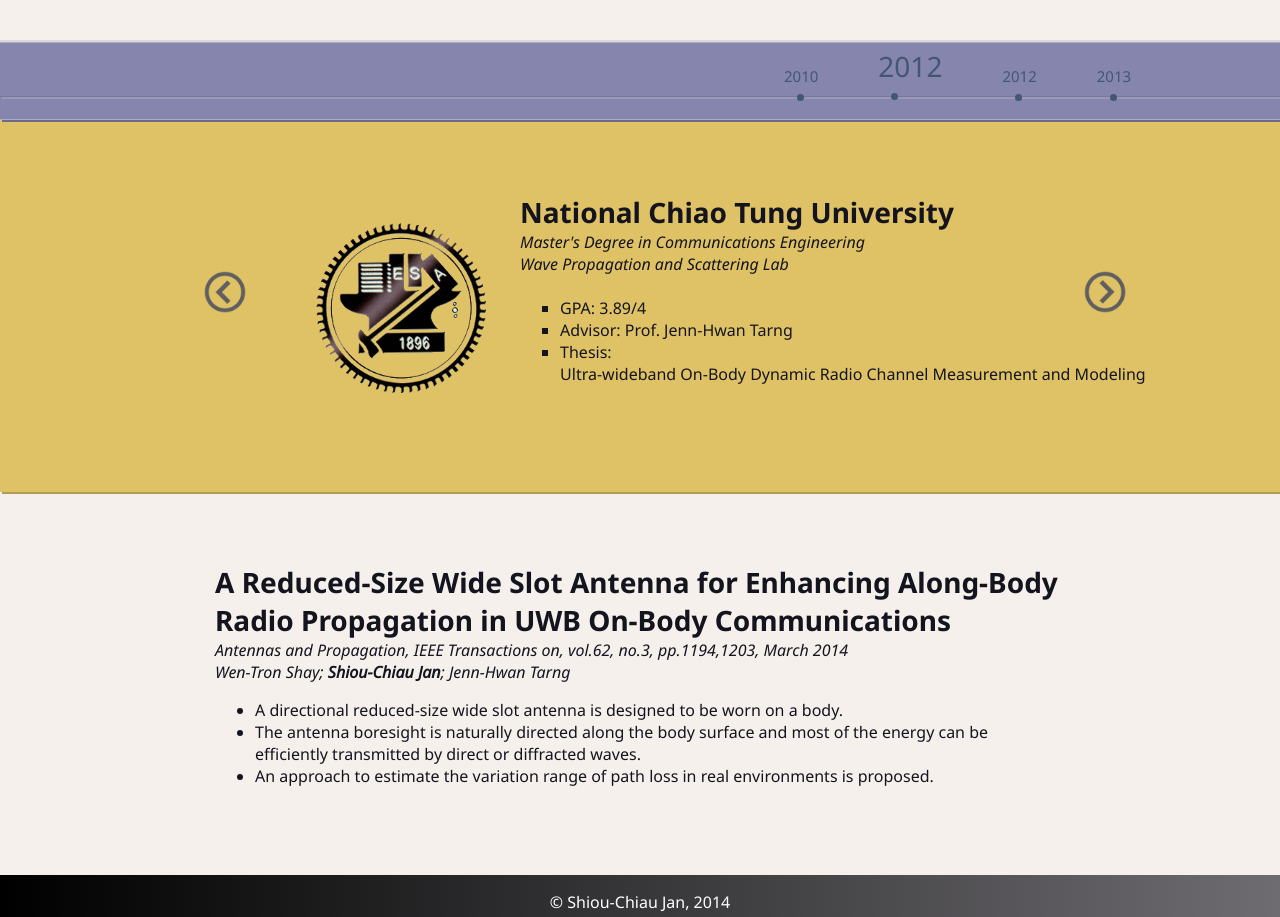
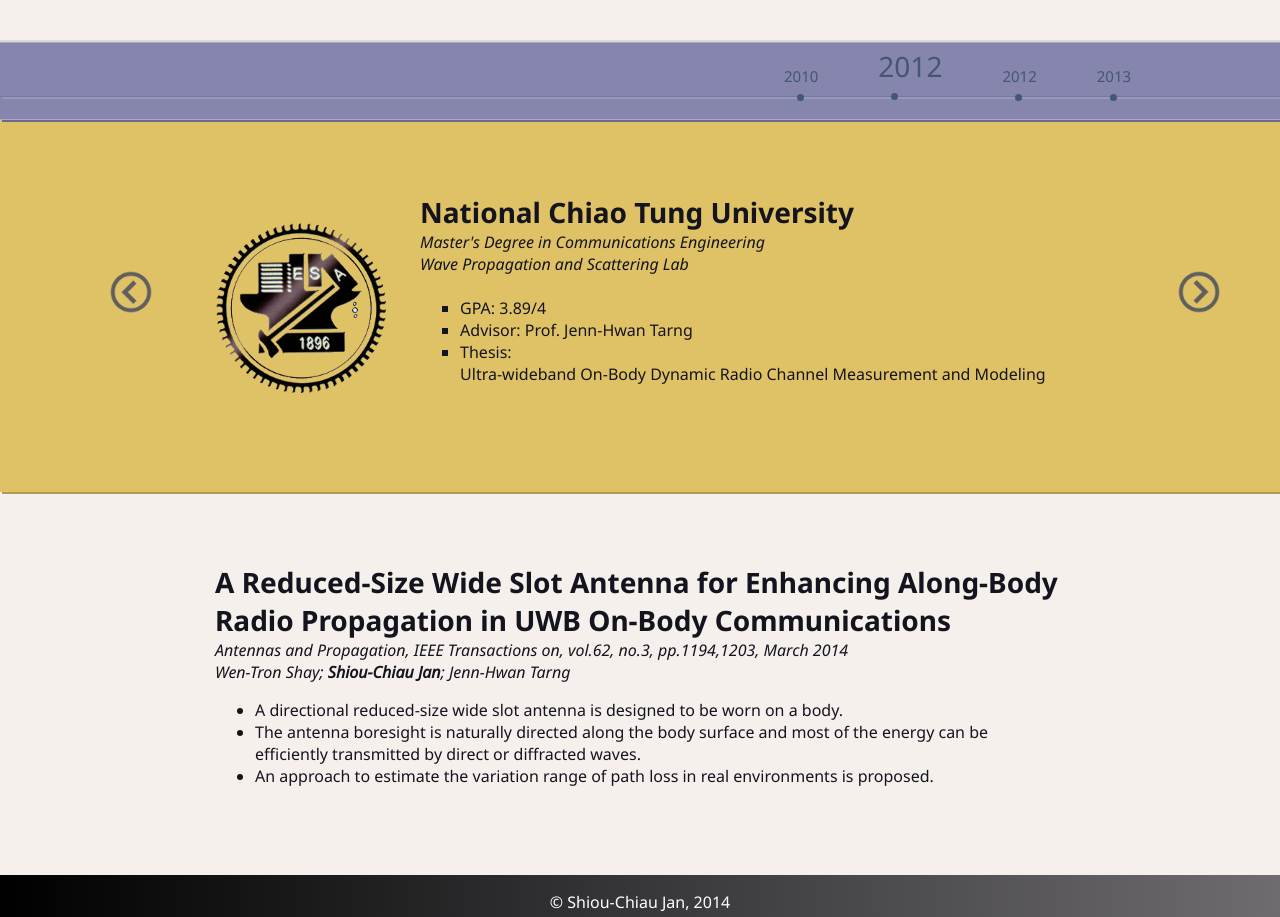
Before and after one commit to shiouchiau/shiouchiau.github.io, a plain HTML site: page index.html in a window 1280 px wide. Shown: the part 1060-1977 px from the top of the page. Drawn offline with nearby package versions, Linux system fonts and the light colour scheme; a web font is replaced by a local one.

Commit message:
modified css

```diff
--- a/resource/stylesheets/stylesheet.css
+++ b/resource/stylesheets/stylesheet.css
@@ -224,7 +224,7 @@ body {
 .arrow-prev {
 	top: 50%;
 	left: 0;
-	margin-left: 200px;
+	margin-left: 106px;
 	z-index: 2;
 	opacity: 1;
 	cursor: pointer;
@@ -233,7 +233,7 @@ body {
 .arrow-next {
 	top: 50%;
 	left: 100%;
-	margin-left: -200px;
+	margin-left: -106px;
 	z-index: 2;
 	opacity: 1;
 	cursor: pointer;
@@ -243,7 +243,7 @@ body {
 	width: 3944px;
 	position: relative;
 	padding-top: 73px;
-	left: -736px;
+	left: -836px;
 }
 
 .experience p {
```
